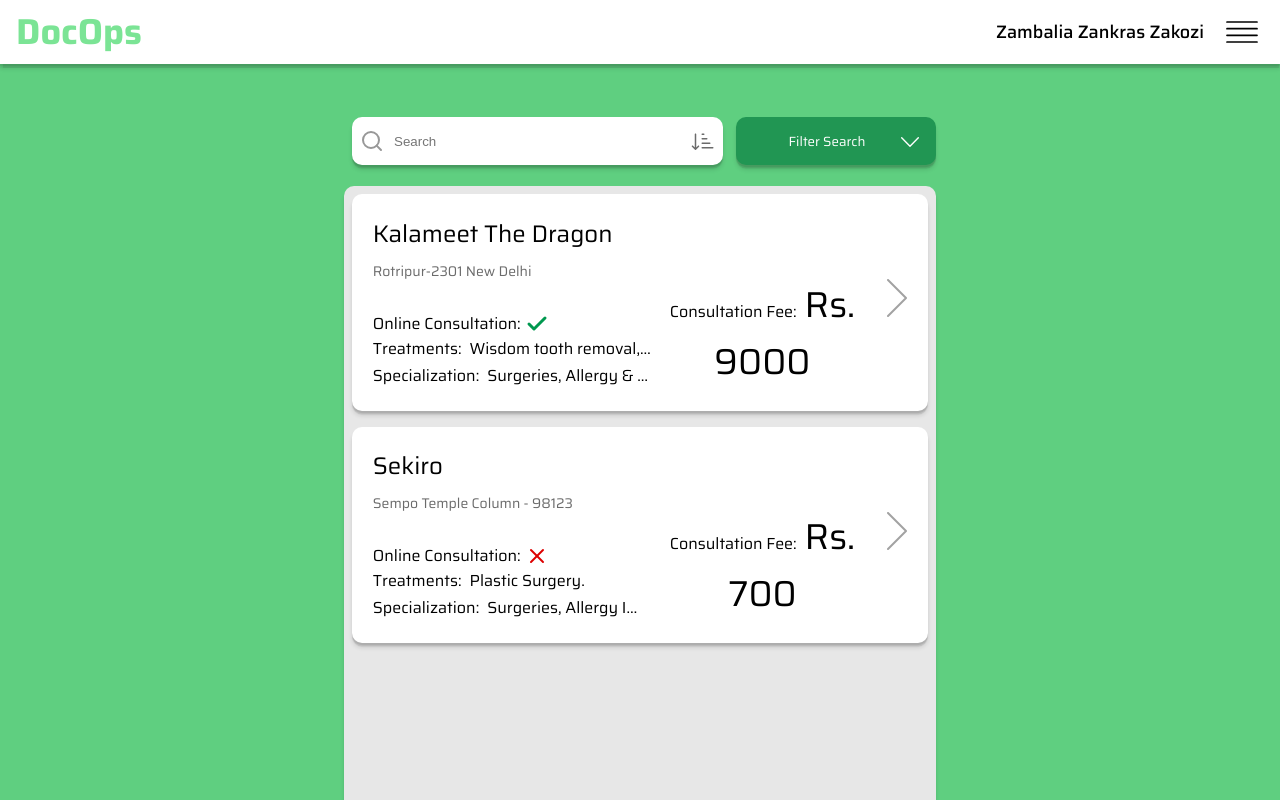
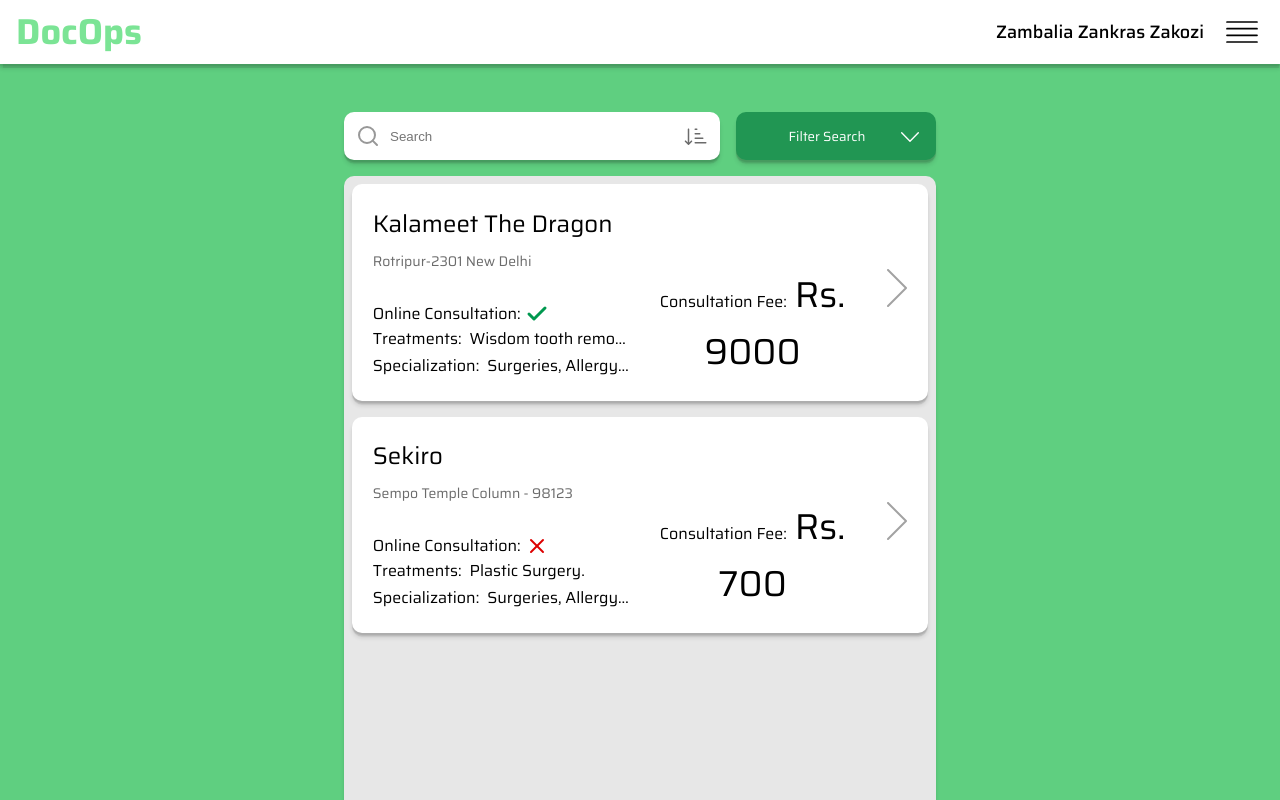
Before and after one commit to Hiperultimate/doc-ops, a React (Create React App) app in the folder client/: page / in a window 1280 px wide. Shown: the top 800 px of the page. Built offline with nearby package versions, Linux system fonts and the light colour scheme; a web font is replaced by a local one.

Commit message:
Poslished search styling

```diff
--- a/client/src/components/doctorComponents/doctorCard/doctorCard.css
+++ b/client/src/components/doctorComponents/doctorCard/doctorCard.css
@@ -7,7 +7,7 @@
 
 .card-grid {
   display: grid;
-  grid-template-columns: 1fr 1fr 1fr 0.2fr 2fr 0.3fr;
+  grid-template-columns: 1fr 1fr 0.5fr 0.2fr 2fr 0.3fr;
   grid-template-rows: 1fr 1fr 0.6fr 0.6fr 0.6fr;
   gap: 0px 0px;
   grid-auto-flow: row;
--- a/client/src/components/navbar/navComponents/popUpMenu/PopUpMenu.jsx
+++ b/client/src/components/navbar/navComponents/popUpMenu/PopUpMenu.jsx
@@ -5,11 +5,9 @@ function PopUpMenu() {
     <div className="popup-menu global-box-shadow">
       <ul className="popup-list">
         <li>
-          <div className="underlines">
-            <a href="home" className="pop-up-items">
-              Home
-            </a>
-          </div>
+          <a href="home" className="pop-up-items">
+            Home
+          </a>
         </li>
         <li>
           <a href="sessions" className="pop-up-items">
--- a/client/src/components/search/filterSearch/filterSearch.css
+++ b/client/src/components/search/filterSearch/filterSearch.css
@@ -1,3 +1,2 @@
 .filter-search-container{
-    margin-left: 5px;
 }
--- a/client/src/components/search/search.css
+++ b/client/src/components/search/search.css
@@ -1,7 +1,6 @@
 .search-align{
     display: flex;
     flex-direction: row;
-    padding: 5px;
 }
 
 .search-content-space{
@@ -11,4 +10,6 @@
 
 .search-bar-flex{
     flex: 90%;
+    position: relative;
+    left: -8px;
 }
--- a/client/src/components/search/searchBar/SearchBar.jsx
+++ b/client/src/components/search/searchBar/SearchBar.jsx
@@ -5,10 +5,9 @@ import SortSvg from "../../../svgs/bi_sort-down-alt.svg";
 function SearchBar() {
   return (
     <div className="search-bar-flex">
-        {/* <input type="text" className="search-bar-style global-box-shadow" placeholder="Search"/> */}
         <div className="search-bar-with-icons global-box-shadow">
-          <img src={SearchSvg} className="bar-search-icon" alt="search-icon" />
-          <input type="text" className="search-bar-style" placeholder="Search"/>
+          <label className="search-label" htmlFor="search-input-field"><img src={SearchSvg} className="bar-search-icon" alt="search-icon" /></label>
+          <input type="text" id="search-input-field" className="search-bar-style" placeholder="Search"/>
           <img src={SortSvg} className="bar-sort-icon" alt="sort-icon" />
         </div>
     </div>
--- a/client/src/components/search/searchBar/searchBar.css
+++ b/client/src/components/search/searchBar/searchBar.css
@@ -11,8 +11,8 @@
     height: 24px;
     z-index: 100;
     padding: 8px;
-    margin: auto;
-    /* background-color: white; */
+    padding-left: 12px;
+    cursor: pointer;
 }
 
 .bar-sort-icon{
@@ -21,19 +21,20 @@
     z-index: 100;
     padding: 8px;
     margin: auto;
-
-    /* background-color: white; */
+    padding-right: 12px;
+    cursor: pointer;
 
 }
 
 .search-bar-style{
     position: relative;
-    /* left: -8px; */
     background-color: white;
-    /* border-radius: 10px; */
-    /* padding: 8px; */
-    /* height: 32px; */
     width: 100%;
     border: none;
     outline: none;
 }
+
+.search-label{
+    height: 40px;
+    margin: auto;
+}
```
